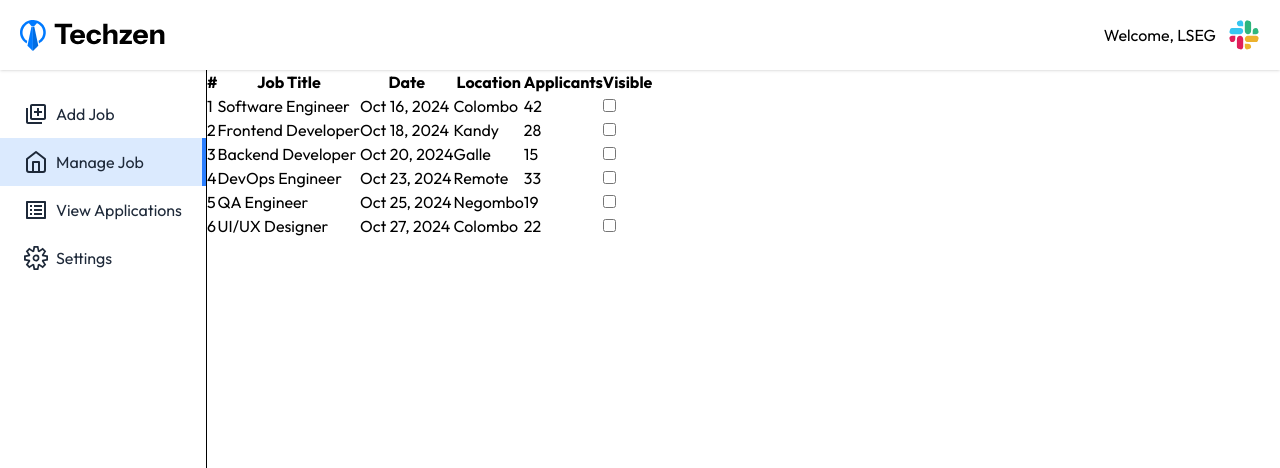
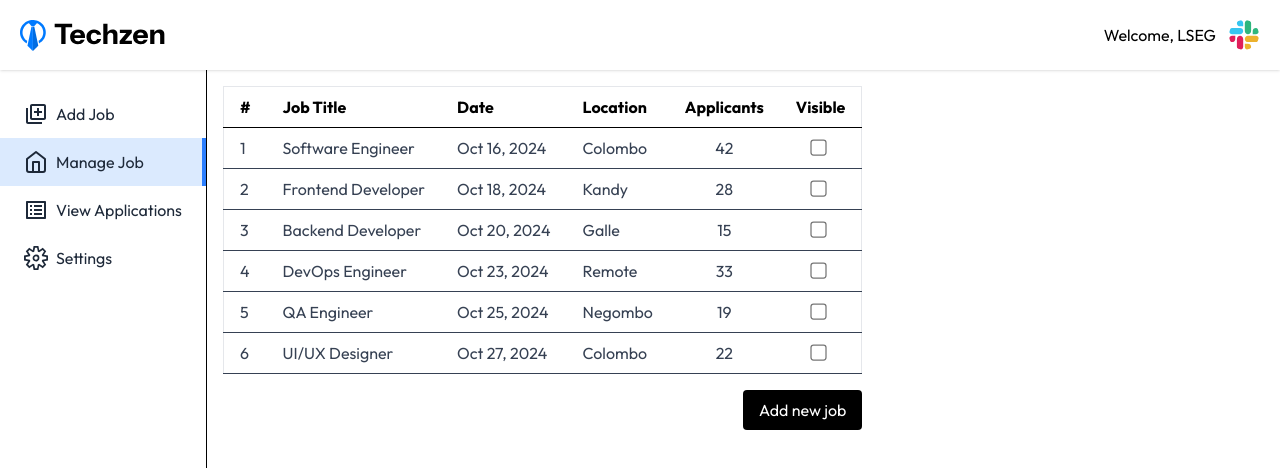
Before and after one commit to infosanuth/Techzen, a React (Vite) app in the folder client/: page /dashboard/manage-job in a window 1280 px wide. Shown: the top 468 px of the page. Built offline with nearby package versions, Linux system fonts and the light colour scheme; no server answers.

Commit message:
Style ManageJobs page

```diff
--- a/client/src/pages/ManageJobs.jsx
+++ b/client/src/pages/ManageJobs.jsx
@@ -1,35 +1,44 @@
 import React from 'react';
 import { manageJobData } from '../assets/assets';
 import moment from 'moment';
+import { useNavigate } from 'react-router-dom'
 
 const ManageJobs = () => {
+
+  const navigate = useNavigate()
+
   return (
-    <div>
-      <div>
-        <table>
+    <div className='container p-4 max-w-5xl'>
+      <div className='overflow-x-auto'>
+        <table className='min-w-full bg-white border border-gray-200 max-sm:text-sm'>
           <thead>
             <tr>
-              <th>#</th>
-              <th>Job Title</th>
-              <th>Date</th>
-              <th>Location</th>
-              <th>Applicants</th>
-              <th>Visible</th>
+              <th className='py-2 px-4 border-b text-left max-sm:hidden'>#</th>
+              <th className='py-2 px-4 border-b text-left'>Job Title</th>
+              <th className='py-2 px-4 border-b text-left max-sm:hidden'>Date</th>
+              <th className='py-2 px-4 border-b text-left max-sm:hidden'>Location</th>
+              <th className='py-2 px-4 border-b text-center'>Applicants</th>
+              <th className='py-2 px-4 border-b text-left'>Visible</th>
             </tr>
           </thead>
           <tbody>
             {manageJobData.map((job, index) => (
-              <tr key={index}>
-                <td>{index + 1}</td>
-                <td>{job.title}</td>
-                <td>{moment(job.date).format('ll')}</td>
-                <td>{job.location}</td>
-                <td>{job.applicants}</td>
-                <td><input type="checkbox" /></td>
+              <tr key={index} className='text-gray-700'>
+                <td className='py-2 px-4 border-b max-sm:hidden'>{index + 1}</td>
+                <td className='py-2 px-4 border-b'>{job.title}</td>
+                <td className='py-2 px-4 border-b max-sm:hidden'>{moment(job.date).format('ll')}</td>
+                <td className='py-2 px-4 border-b max-sm:hidden'>{job.location}</td>
+                <td className='py-2 px-4 border-b text-center'>{job.applicants}</td>
+                <td className='py-2 px-4 border-b'>
+                  <input className='scale-125 ml-4' type="checkbox" />
+                  </td>
               </tr>
             ))}
           </tbody>
         </table>
+      </div>
+      <div className='mt-4 flex justify-end'>
+        <button onClick={()=>navigate('/dashboard/add-job')} className='bg-black text-white py-2 px-4 rounded'>Add new job</button>
       </div>
     </div>
   );
```
